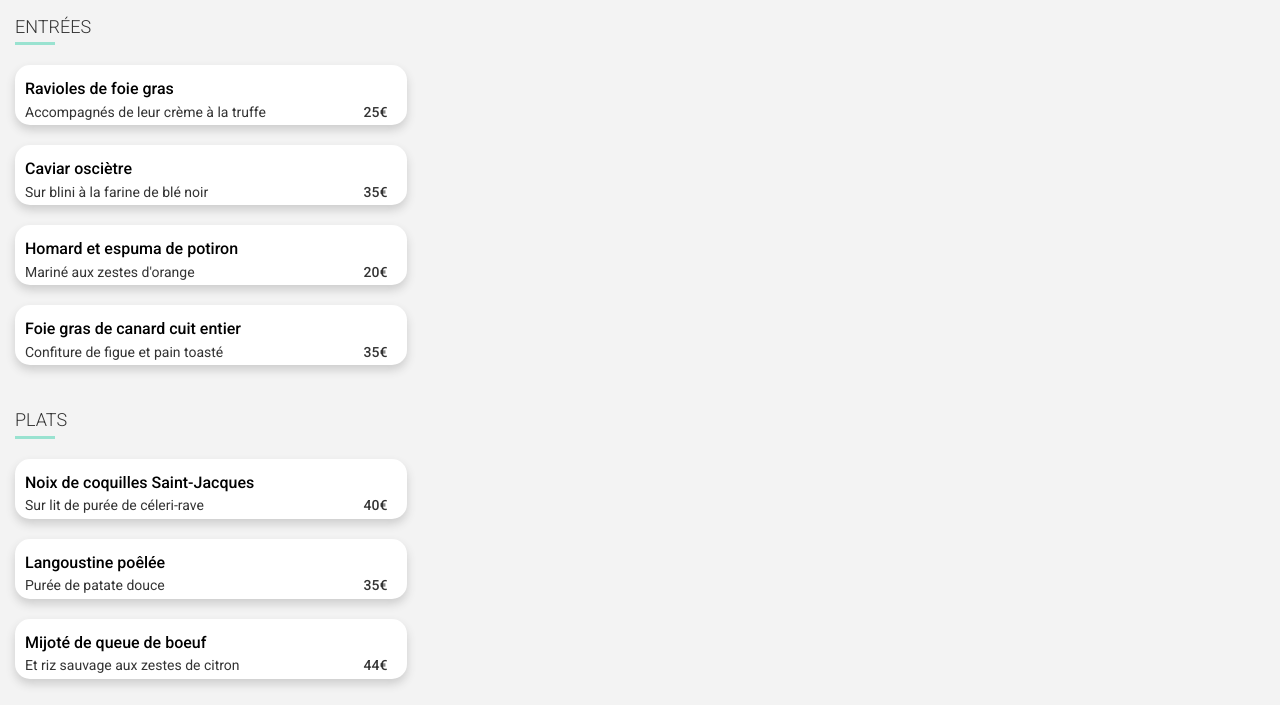
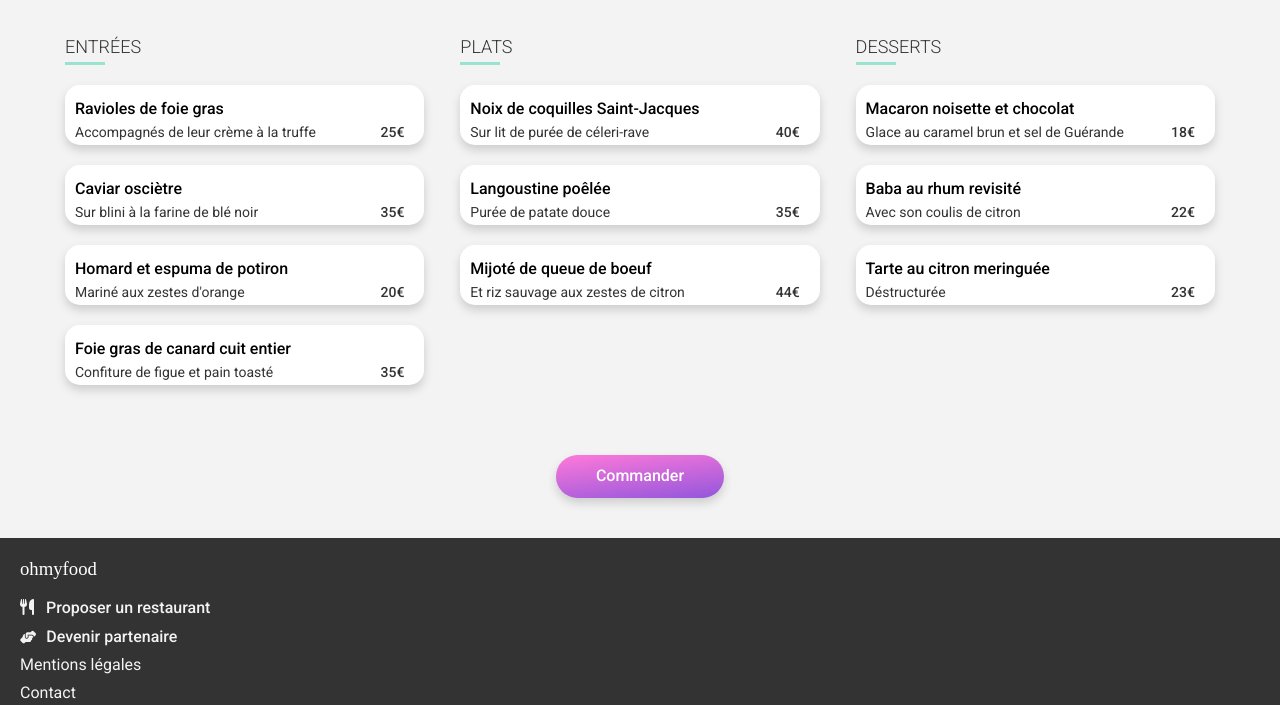
Before and after one commit to jrouchon/P3_OC, a website: page src/la_note_enchantee.html in a window 1280 px wide. Shown: the part 321-1026 px from the top of the page. Drawn offline with Linux system fonts and the light colour scheme; a web font is replaced by a local one.

Commit message:
like animation done - appear menu animation done - starting selecting menu

```diff
--- a/scss/main.scss
+++ b/scss/main.scss
@@ -301,13 +301,13 @@ header {
                     .font-h3 {
                         padding-top: 5px;
                     }
-                    /*.fa-regular {
+                    .fa-regular {
                         &:hover {
                             color: white;
                             background-color: white;
                             opacity: 0;
                         }
-                    }*/
+                    }
 
                     .fa-heart {
                         position: absolute;
@@ -321,7 +321,6 @@ header {
                                 opacity: 1;
                                 color: white;
                                 /*background-image: linear-gradient(0deg, $color-primary, $color-secondary);*/
-                                /*background: linear-gradient(180deg, #FF79DA, #9356DC);*/
                                 animation: like 0.6s forwards;
                             }
                         }
@@ -351,7 +350,6 @@ header {
         -webkit-background-clip: text;
         background-clip: text;
         color: transparent;
-        /*-webkit-text-stroke: 2px white;*/
     }
 
     30% {
@@ -359,7 +357,6 @@ header {
         -webkit-background-clip: text;
         background-clip: text;
         color: transparent;
-        /*-webkit-text-stroke: 2px white;*/
     }
 
     60% {
@@ -367,16 +364,7 @@ header {
         -webkit-background-clip: text;
         background-clip: text;
         color: transparent;
-        /*-webkit-text-stroke: 2px white;*/
     }
-
-    /*75% {
-        background: linear-gradient(0deg,white, #FF79DA, #9356DC);
-        -webkit-background-clip: text;
-        background-clip: text;
-        color: transparent;
-        -webkit-text-stroke: 2px #000;
-    }*/
 
     100% {
         background: linear-gradient(0deg, #FF79DA, #9356DC);
@@ -495,7 +483,7 @@ header {
             display: flex;
             flex-direction: row;
             justify-content: space-between;
-            margin : 20px 50px 20px 50px;
+            margin: 20px 50px 20px 50px;
         }
     }
 
@@ -520,6 +508,7 @@ header {
         margin-bottom: 35px;
         display: flex;
         flex-direction: column;
+        animation: menu_card_appear 1s alternate forwards;
 
         @media (min-width: 1100px) {
             width: 33%;
@@ -532,6 +521,9 @@ header {
             background-color: map-get($color-background, elem); /*repetition card*/
             box-shadow: 0px 5px 10px darken(map-get($color-background, main), 10%); /*repetition 5*/
             padding: 15px 20px 10px 10px;
+            opacity: 0;
+            animation: menu_card_appear 1s alternate forwards;
+
 
             &--price-padd {
                 margin-left: 10px;
@@ -559,3 +551,32 @@ header {
         }
     }
 }
+
+@keyframes menu_card_appear {
+    0% {
+        opacity: 0;
+        transform: translateY(20px);
+    }
+
+    50% {
+        opacity: 0.5;
+    }
+
+    75% {
+        opacity: 0.75;
+    }
+
+    100% {
+        opacity: 1;
+        transform: translateY(0px);
+        transform-origin: bottom;
+    }
+}
+
+
+
+@for $i from 1 through 5 {
+    .appear-order-#{$i} {
+        animation-delay: ($i * 300) + 100ms;
+    }
+}
--- a/src/la_note_enchantee.html
+++ b/src/la_note_enchantee.html
@@ -41,11 +41,13 @@
                 <i class="fa-regular fa-heart"></i>
                 <i class="fa-solid fa-heart fa-heart--like"></i>
             </div>
+            <div class="menu-part">
+
+                <div class="menu__cards">
                     <h3 class="font-h3 menu--elem-padding menu--elem-text-color">ENTRÉES</h3>
                     <div class="menu--underline"></div>
-            <div class="menu__cards">
 
-                <div class="menu__cards__card">
+                    <div class="menu__cards__card appear-order-1">
                         <div class="menu__cards__card--title-position">
                             <p class="font-text font-text--bolder">Ravioles de foie gras</p>
                             <div class="menu__cards__card--text-position">
@@ -59,7 +61,7 @@
                         </div>
                     </div>
 
-                <div class="menu__cards__card">
+                    <div class="menu__cards__card appear-order-1">
                         <div class="menu__cards__card--title-position">
                             <p class="font-text font-text--bolder">Caviar osciètre</p>
                             <div class="menu__cards__card--text-position">
@@ -73,7 +75,7 @@
                         </div>
                     </div>
 
-                <div class="menu__cards__card">
+                    <div class="menu__cards__card appear-order-1">
                         <div class="menu__cards__card--title-position">
                             <p class="font-text font-text--bolder">Homard et espuma de potiron</p>
                             <div class="menu__cards__card--text-position">
@@ -87,7 +89,7 @@
                         </div>
                     </div>
 
-                <div class="menu__cards__card">
+                    <div class="menu__cards__card appear-order-1">
                         <div class="menu__cards__card--title-position">
                             <p class="font-text font-text--bolder">Foie gras de canard cuit entier</p>
                             <div class="menu__cards__card--text-position">
@@ -103,10 +105,10 @@
 
                 </div>
 
+                <div class="menu__cards">
                     <h3 class="font-h3 menu--elem-padding menu--elem-text-color">PLATS</h3>
                     <div class="menu--underline"></div>
-            <div class="menu__cards">
-                <div class="menu__cards__card">
+                    <div class="menu__cards__card appear-order-2">
                         <div class="menu__cards__card--title-position">
                             <p class="font-text font-text--bolder">Noix de coquilles Saint-Jacques</p>
                             <div class="menu__cards__card--text-position">
@@ -120,7 +122,7 @@
                         </div>
                     </div>
 
-                <div class="menu__cards__card">
+                    <div class="menu__cards__card appear-order-2">
                         <div class="menu__cards__card--title-position">
                             <p class="font-text font-text--bolder">Langoustine poêlée</p>
                             <div class="menu__cards__card--text-position">
@@ -134,7 +136,7 @@
                         </div>
                     </div>
 
-                <div class="menu__cards__card">
+                    <div class="menu__cards__card appear-order-2">
                         <div class="menu__cards__card--title-position">
                             <p class="font-text font-text--bolder">Mijoté de queue de boeuf</p>
                             <div class="menu__cards__card--text-position">
@@ -149,10 +151,10 @@
                     </div>
                 </div>
 
+                <div class="menu__cards">
                     <h3 class="font-h3 menu--elem-padding menu--elem-text-color">DESSERTS</h3>
                     <div class="menu--underline"></div>
-            <div class="menu__cards">
-                <div class="menu__cards__card">
+                    <div class="menu__cards__card appear-order-3">
                         <div class="menu__cards__card--title-position">
                             <p class="font-text font-text--bolder">Macaron noisette et chocolat</p>
                             <div class="menu__cards__card--text-position">
@@ -166,7 +168,7 @@
                         </div>
                     </div>
 
-                <div class="menu__cards__card">
+                    <div class="menu__cards__card appear-order-3">
                         <div class="menu__cards__card--title-position">
                             <p class="font-text font-text--bolder">Baba au rhum revisité</p>
                             <div class="menu__cards__card--text-position">
@@ -180,7 +182,7 @@
                         </div>
                     </div>
 
-                <div class="menu__cards__card">
+                    <div class="menu__cards__card appear-order-3">
                         <div class="menu__cards__card--title-position">
                             <p class="font-text font-text--bolder">Tarte au citron meringuée</p>
                             <div class="menu__cards__card--text-position">
@@ -194,7 +196,7 @@
                         </div>
                     </div>
                 </div>
-
+            </div>
             <!-- bouton commander -->
             <div class="menu__btn">
                 <button class="btn font-text font-text--bolder">Commander</button>
```
Also changed, not shown: src/a_la_francaise.html (+17 -12 lines), src/la_palette_du_gout.html (+14 -13 lines), src/le_delice_des_sens.html (+9 -9 lines), css/main.css, 1 other file. Lines whose indentation alone changed are shown as unchanged.
